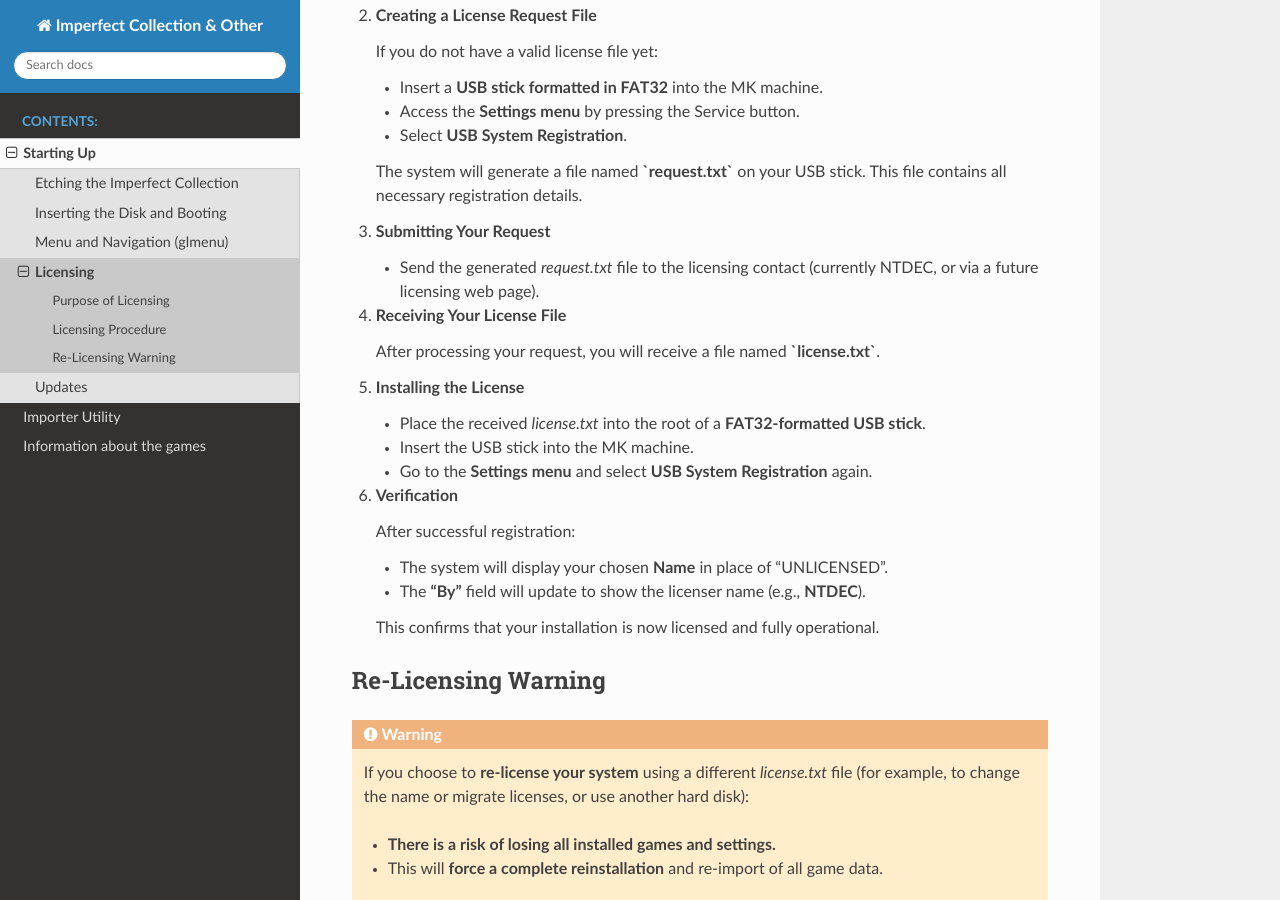
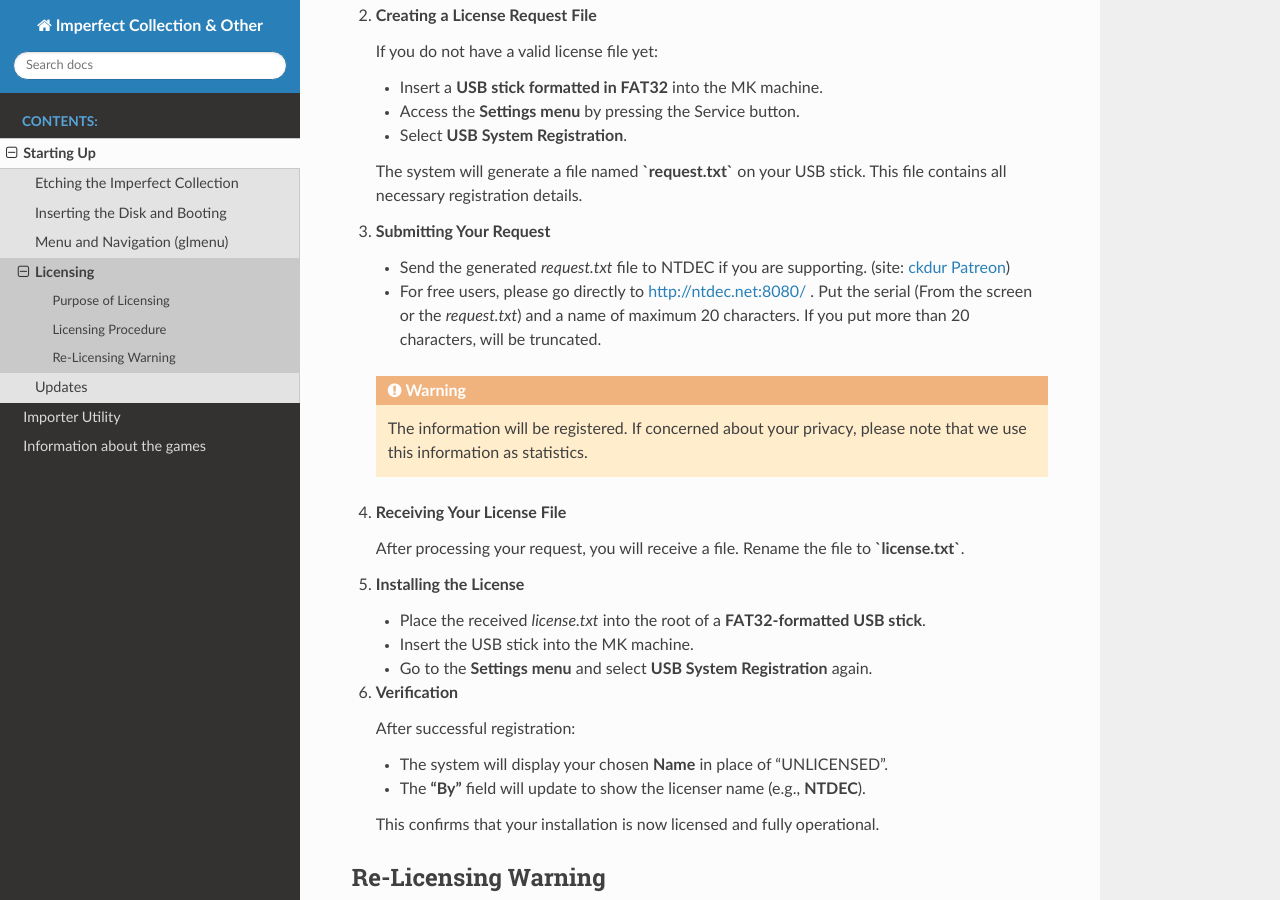
Before and after one commit to ckdur/imperfect-manual, a Sphinx documentation site: the page built from docs/start/licensing.rst, in a window 1280 px wide and 900 px high, scrolled down 957 px. Built offline with Sphinx 7.4.7 and the Read the Docs theme 3.1.0, drawn with Linux system fonts in a browser that asks for light colours.

Commit message:
Licensing stuff added

```diff
--- a/docs/start/licensing.rst
+++ b/docs/start/licensing.rst
@@ -54,12 +54,20 @@ To license your Imperfect Collection installation, follow these steps.
 
 3. **Submitting Your Request**
 
-   - Send the generated `request.txt` file to the licensing contact
-     (currently NTDEC, or via a future licensing web page).
+   - Send the generated `request.txt` file to NTDEC if you are supporting.
+     (site: `ckdur Patreon <https://patreon.com/ckdur>`_)
+   - For free users, please go directly to `http://ntdec.net:8080/ <http://ntdec.net:8080/>`_ .
+     Put the serial (From the screen or the `request.txt`) and a name of maximum
+     20 characters. If you put more than 20 characters, will be truncated.
+
+  .. warning::
+    The information will be registered. If concerned about your privacy, please
+    note that we use this information as statistics.
 
 4. **Receiving Your License File**
 
-   After processing your request, you will receive a file named **`license.txt`**.
+   After processing your request, you will receive a file. Rename the file to
+   **`license.txt`**.
 
 5. **Installing the License**
 
```
